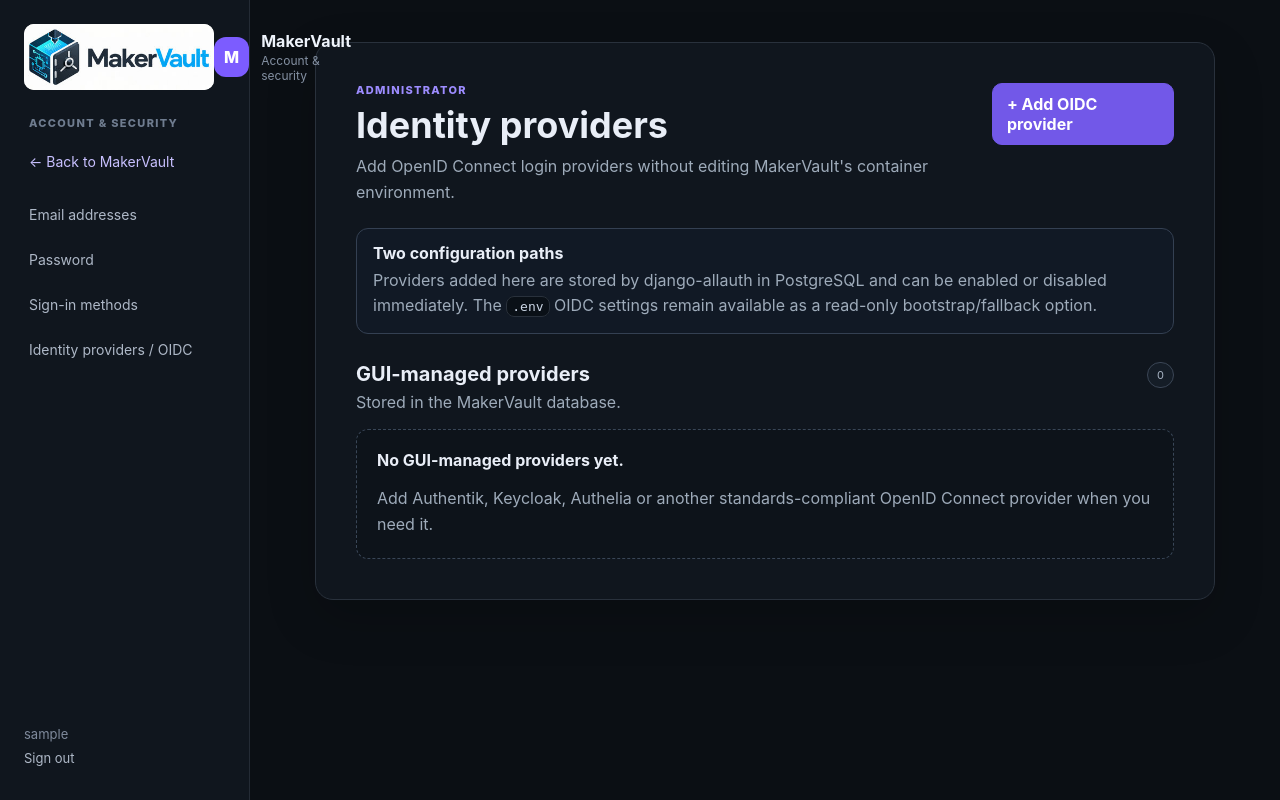
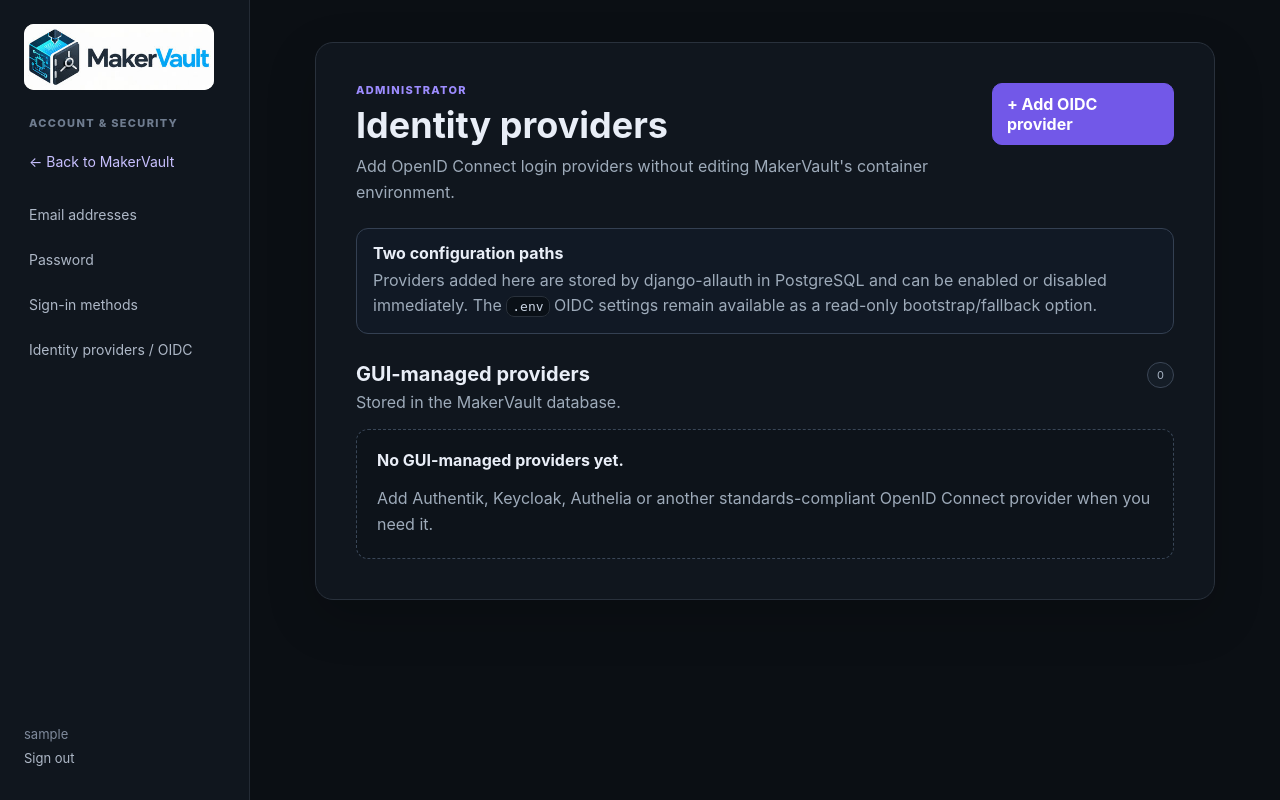
Before and after one commit to gavrd7/MakerVault, a Django app: page /accounts/security/oidc/ in a window 1280 px wide. Run offline with Django 5.2, Linux system fonts and the light colour scheme; the visitor is signed in with stand-in values (Sample User, id 1); parts of the project's set-up code (start-up, migrations or seed data) failed here and were passed over; some libraries are stand-ins or nearby versions.

Commit message:
Fix duplicate account branding fallback (#54)

```diff
--- a/backend/core/static/core/account.css
+++ b/backend/core/static/core/account.css
@@ -18,6 +18,7 @@ button,input,select,textarea{font:inherit}
 .account-brand:hover{color:#fff}
 .account-brand-logo{display:block;width:min(190px,100%);height:auto;border-radius:10px;background:#fff}
 .account-brand-fallback{display:flex;align-items:center;gap:12px}
+.account-brand-fallback[hidden]{display:none}
 .account-brandmark{
   width:40px;height:40px;border-radius:12px;display:grid;place-items:center;
   background:#7c5cff;color:#fff;font-weight:800
```
